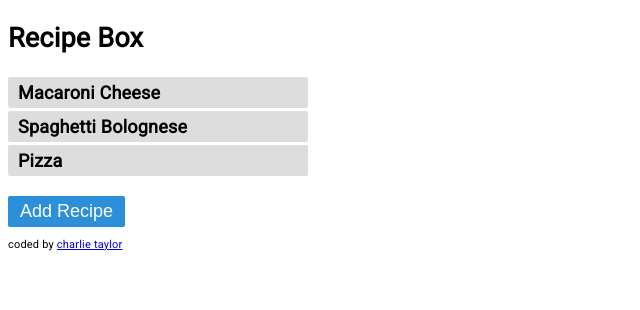
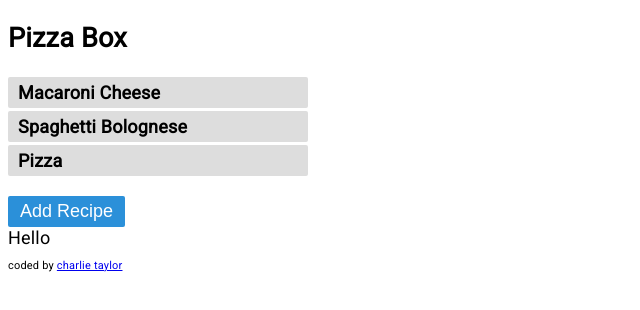
Before and after one commit to chazmcgrill/recipe-box, a React app: page / in a window 1280 px wide. Both pictures are taken after a click on the button "Add Recipe". Shown: the whole page, without its empty margins (0-640 px from the left). Built offline with nearby package versions, Linux system fonts and the light colour scheme.

Commit message:
Add Recipe Trigger
Added click event to add recipe button which reveals the component which will be a modal

```diff
--- a/client/index.js
+++ b/client/index.js
@@ -88,7 +88,7 @@ class AddRecipe extends Component {
   render() {
     return (
       <div>
-        <button>Add Recipe</button>
+        Hello
       </div>
     )
   }
@@ -98,15 +98,23 @@ class App extends Component {
   constructor(props) {
     super(props);
     this.state = {
-      foundRecipes: this.props.recipeList
+      foundRecipes: this.props.recipeList,
+      addRecipe: false
     };
+  }
+
+  showAddRecipe() {
+    this.setState({
+      addRecipe: true
+    })
   }
 
   render() {
     return (
       <div className="container">
         <RecipeBox recipeList={this.state.foundRecipes}/>
-        <AddRecipe />
+        <button onClick={this.showAddRecipe.bind(this)}>Add Recipe</button>
+        {this.state.addRecipe ? <AddRecipe /> : null}
       </div>
     )
   }
--- a/index.html
+++ b/index.html
@@ -9,7 +9,7 @@
 </head>
 <body>
 
-  <h2>Recipe Box</h2>
+  <h2>Pizza Box</h2>
   <div id="root">
 
   </div>
```
